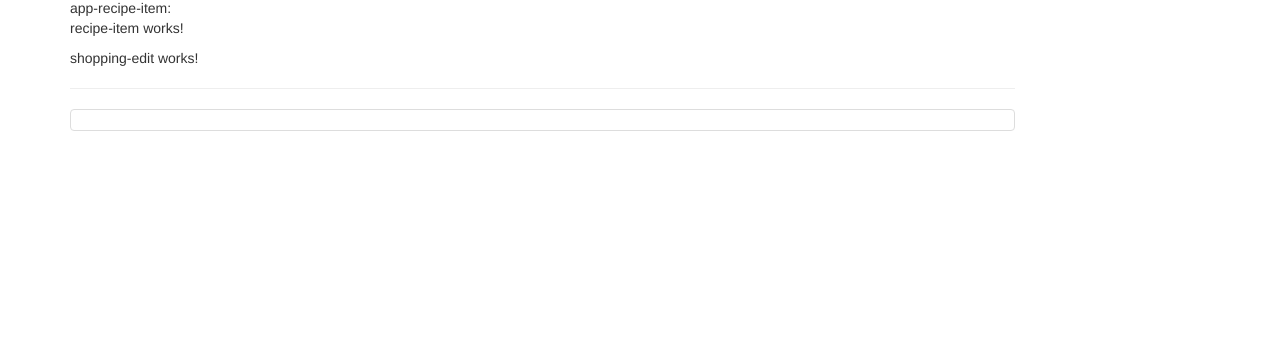
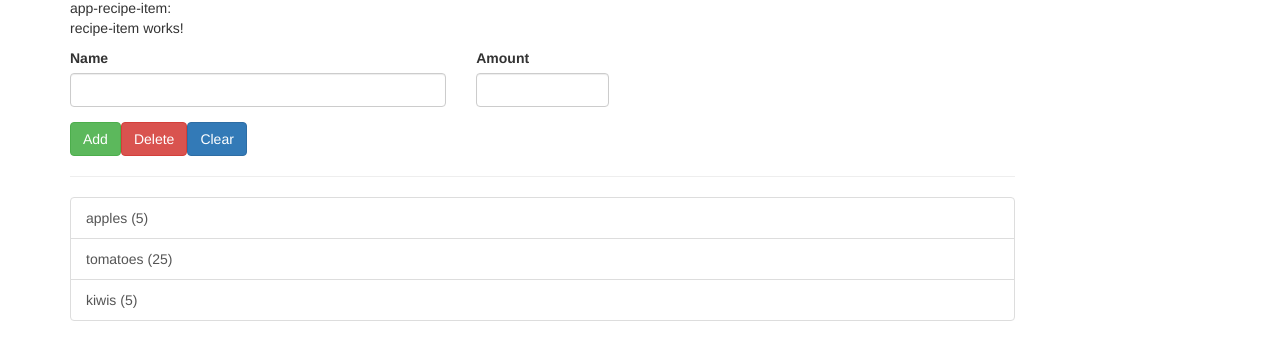
Before and after one commit to elprs/RecipeLibrary, an Angular app: page / in a window 1280 px wide. Shown: the part 291-650 px from the top of the page. Built offline with nearby package versions, Linux system fonts and the light colour scheme.

Commit message:
basic structure

```diff
--- a/src/app/shopping-list/shopping-edit/shopping-edit.component.html
+++ b/src/app/shopping-list/shopping-edit/shopping-edit.component.html
@@ -1 +1,23 @@
-<p>shopping-edit works!</p>
+<div class="row">
+  <div class="col-xs-12">
+    <form action="">
+      <div class="row">
+        <div class="col-sm-5 form-group">
+          <label for="name">Name</label>
+          <input type="text" id="name" class="form-control" />
+        </div>
+        <div class="col-sm-2 form-group">
+          <label for="amount">Amount</label>
+          <input type="number" id="amount" class="form-control">
+        </div>
+      </div>
+      <div class="row">
+        <div class="col-xs-12">
+          <button class="btn btn-success" type="submit">Add</button>
+          <button class="btn btn-danger" type="button">Delete</button>
+          <button class="btn btn-primary" type="button">Clear</button>
+        </div>
+      </div>
+    </form>
+  </div>
+</div>
--- a/src/app/shopping-list/shopping-list.component.html
+++ b/src/app/shopping-list/shopping-list.component.html
@@ -8,7 +8,10 @@
     <ul class="list-group">
       <a href=""
         class="list-group-item"
-        style="cursor: pointer;">
+        style="cursor: pointer;"
+        *ngFor="let ingredient of ingredients"
+      >
+      {{ingredient.name}} ({{ingredient.amount}})
       </a>
     </ul>
   </div>
--- a/src/app/shopping-list/shopping-list.component.ts
+++ b/src/app/shopping-list/shopping-list.component.ts
@@ -1,3 +1,4 @@
+import { Ingredient } from './../shared/ingredient.model';
 import { Component, OnInit } from '@angular/core';
 
 @Component({
@@ -6,7 +7,11 @@
   styleUrls: ['./shopping-list.component.css']
 })
 export class ShoppingListComponent implements OnInit {
-   ingredients: [];
+   ingredients: Ingredient[] = [
+     new Ingredient("apples", 5),
+     new Ingredient("tomatoes", 25),
+     new Ingredient("kiwis", 5)
+   ];
 
   constructor() { }
 
```
